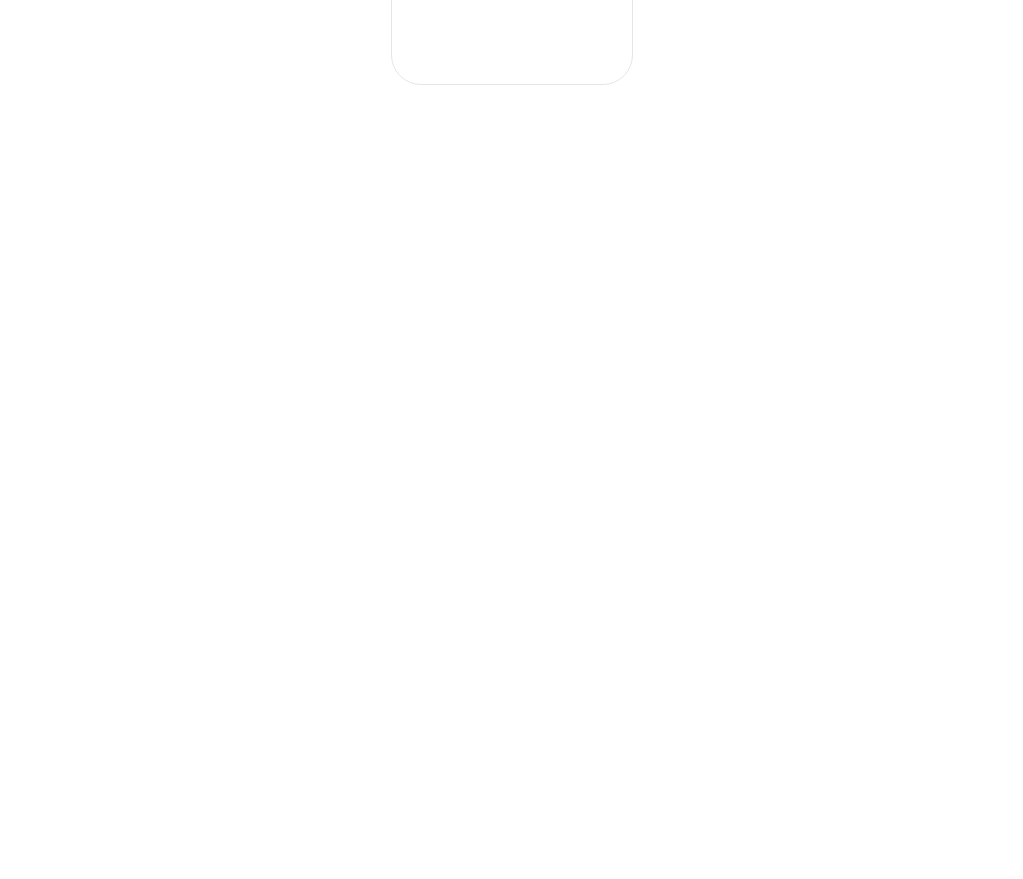
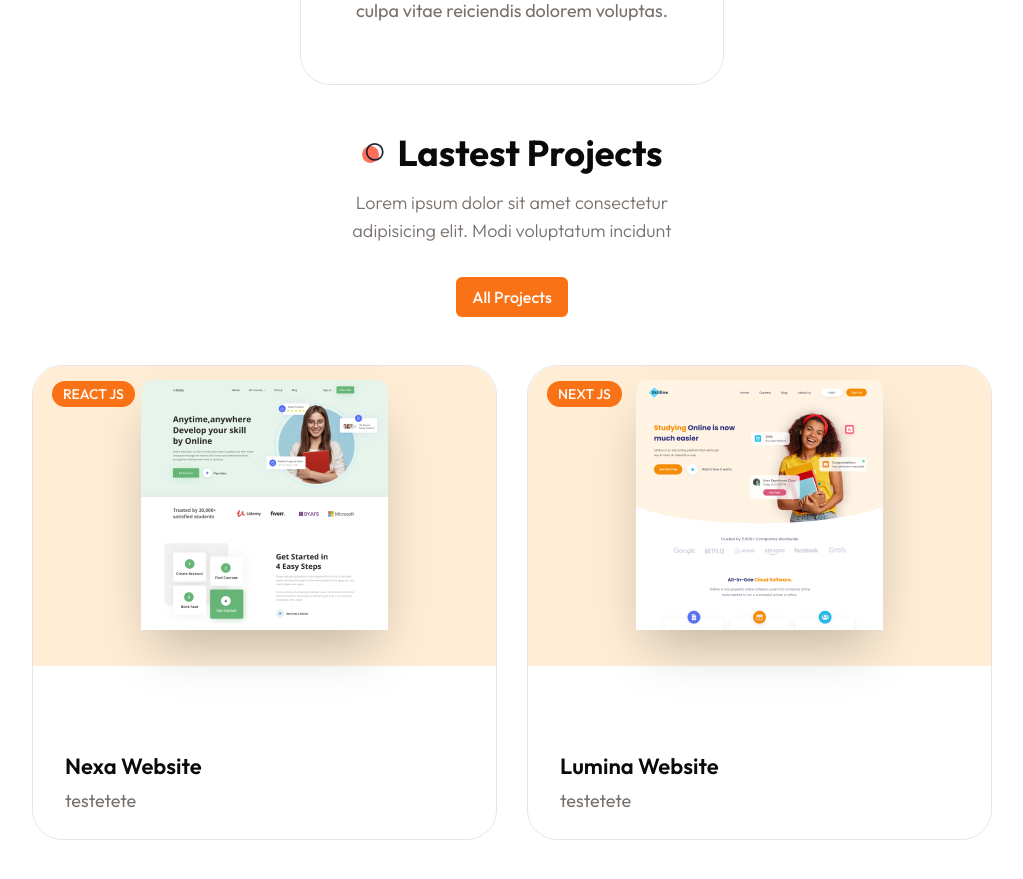
Before and after one commit to alexandre-brazil/alexandre, a Next.js app: page / in a window 1280 px wide. Shown: the part 2680-3559 px from the top of the page, without its empty margins (128-1151 px from the left). Built offline with nearby package versions, Linux system fonts and the light colour scheme.

Commit message:
feat: projects

```diff
--- a/app/globals.css
+++ b/app/globals.css
@@ -84,3 +84,6 @@
   .h4 {
     @apply text-[22px] font-semibold;
   }
+  .card_project {
+    @apply rounded-tl-[30px] rounded-tr-[30px]
+  }
--- a/app/page.jsx
+++ b/app/page.jsx
@@ -2,6 +2,7 @@
 import Hero from "@/components/Hero";
 import About from "./about/page";
 import Services from "@/components/Service";
+import Work from "@/components/Work";
 
 export default function Home() {
   return (
@@ -9,6 +10,7 @@
       <Hero/>
       <About/>
       <Services/>
+      <Work/>
     </main>
   );
 }
--- /dev/null
+++ b/components/ProjectCard.jsx
@@ -0,0 +1,35 @@
+import { Link } from "lucide-react";
+import Image from "next/image";
+import { Card, CardHeader } from "./ui/card";
+import {Badge} from "./ui/badge";
+import {Github, Link2Icon} from 'lucide-react';
+
+export default function ProjectCard({project}){
+
+    return(
+       <Card>
+        <CardHeader className='p-0'>
+            <div className="card_project relative w-full h-[300px] flex justify-center items-center bg-orange-100 dark:bg-secondary/40 xl:bg-work_project_bg_light xl:bg-[110%]">
+                <Image
+                className="absolute bottom-9 shadow-2xl"
+                width={247}
+                height={250}
+                alt=""
+                priority
+                src={project.image}/>
+            </div>
+            <div>
+                <Link
+                    href={project.link}
+                    className="bg-secondary w-[54px] h-[54px] rounded-full flex justify-center items-center scale-0 opacity-0 group-hover:scale-100 group-hover:opacity-100 transition-all duration-200"
+                    ><Link2Icon className="text-white"/></Link>
+            </div>
+        </CardHeader>
+        <div className="h-full px-8 py-6">
+            <Badge className='uppercase text-sm font-medium mb-2 absolute top-4 left-5'>{project.category}</Badge>
+            <h4 className="h4 mb-1">{project.name}</h4>
+            <p className="text-muted-foreground text-lg">{project.description}</p>
+        </div>
+       </Card>
+    )
+}
--- a/components/Service.jsx
+++ b/components/Service.jsx
@@ -8,17 +8,17 @@
         {
             icon: <GanttChartSquare size={72} strokeWidth={0.8} />,
             title: 'Web Design',
-            description: 'Lorem ipsum'
+            description: 'Lorem ipsum dolor sit amet consectetur adipisicing elit. Maxime sit totam delectus possimus vitae eum debitis, fugiat nihil corporis ipsa sapiente voluptatum. Dicta distinctio ullam culpa vitae reiciendis dolorem voluptas.'
         },
         {
             icon: <Blocks size={72} strokeWidth={0.8} />,
             title: 'Web Development',
-            description: 'Lorem ipsum'
+            description: 'Lorem ipsum dolor sit amet consectetur adipisicing elit. Maxime sit totam delectus possimus vitae eum debitis, fugiat nihil corporis ipsa sapiente voluptatum. Dicta distinctio ullam culpa vitae reiciendis dolorem voluptas.'
         },
         {
             icon: <Gem size={72} strokeWidth={0.8} />,
             title: 'App Development',
-            description: 'Lorem ipsum'
+            description: 'Lorem ipsum dolor sit amet consectetur adipisicing elit. Maxime sit totam delectus possimus vitae eum debitis, fugiat nihil corporis ipsa sapiente voluptatum. Dicta distinctio ullam culpa vitae reiciendis dolorem voluptas.'
         },
     ]
 
--- /dev/null
+++ b/components/Work.jsx
@@ -0,0 +1,83 @@
+'use client';
+import Link from "next/link";
+import { Button } from "./ui/button";
+import 'swiper/css';
+import { Swiper, SwiperSlide, } from 'swiper/react';
+import { Navigation, Pagination } from 'swiper/modules';
+
+
+
+
+
+import ProjectCard from "./ProjectCard";
+
+
+export default function Work(){
+    const projectData = [
+        {
+            image: '/work/4.png',
+            category: 'react js',
+            name: 'Nexa Website',
+            description: 'testetete',
+            link: '/',
+            github: '/'
+        },
+        {
+            image: '/work/3.png',
+            category: 'next js',
+            name: 'Lumina Website',
+            description: 'testetete',
+            link: '/',
+            github: '/'
+        },
+        {
+            image: '/work/2.png',
+            category: 'next js',
+            name: 'Nexa Website',
+            description: 'testetete',
+            link: '/',
+            github: '/'
+        },
+        {
+            image: '/work/1.png',
+            category: 'react js',
+            name: 'Nexa Website',
+            description: 'testetete',
+            link: '/',
+            github: '/'
+        },
+    ]
+    return(
+            <section className="relative mb-12 xl:mb-48">
+            <div className="container mx-auto">
+                <div className="max-w-[400px] mx-auto xl:mx-0 text-center xl:text-left mb-12 xl:h-[400px] flex flex-col justify-center items-center xl:items-start">
+                    <h2 className="section-title mb-4">Lastest Projects</h2>
+                    <p className="subtitle mb-8">Lorem ipsum dolor sit amet consectetur adipisicing elit. Modi voluptatum incidunt </p>
+                    <Link href="/projects"> <Button>All Projects</Button> </Link>
+                </div>
+                {/* lider */}
+                <div className="max-w-[1050px] xl:max-w[1000px] xl:absolute right-1 top-0">
+                    <Swiper
+                    className="h-[480px] "
+                    slidesPerView={1} breakpoints={{640:{slidesPerView:2}}}
+                    spaceBetween={30}
+                    modules={[Navigation, Pagination]}
+                    pagination={{clickable:true}}
+                    navigation={{
+                        nextEl: '.swiper-button-next',
+                        prevEl: '.swiper-button-prev',
+                    }}
+                    >
+                        {/* Show only the first 4 projects */}
+                        {projectData.slice(0.4).map((project, index)=>{
+                            return <SwiperSlide key={index}>
+                                <ProjectCard project={project}/>
+                            </SwiperSlide>
+                        })}
+                    </Swiper>
+
+                </div>
+            </div>
+        </section>
+    )
+}
--- a/tailwind.config.js
+++ b/tailwind.config.js
@@ -83,6 +83,8 @@
         hero_shape_2_dark: 'url(/hero/shape-2-dark.svg)',
         dots_light: 'url(/dots-light.svg)',
         dots_dark: 'url(/dots-dark.svg)',
+        work_project_bg_light: 'url(work/project-bg-light.png',
+        work_project_bg_dark: 'url(work/project-bg-dark.png',
       }
     },
   },
```
